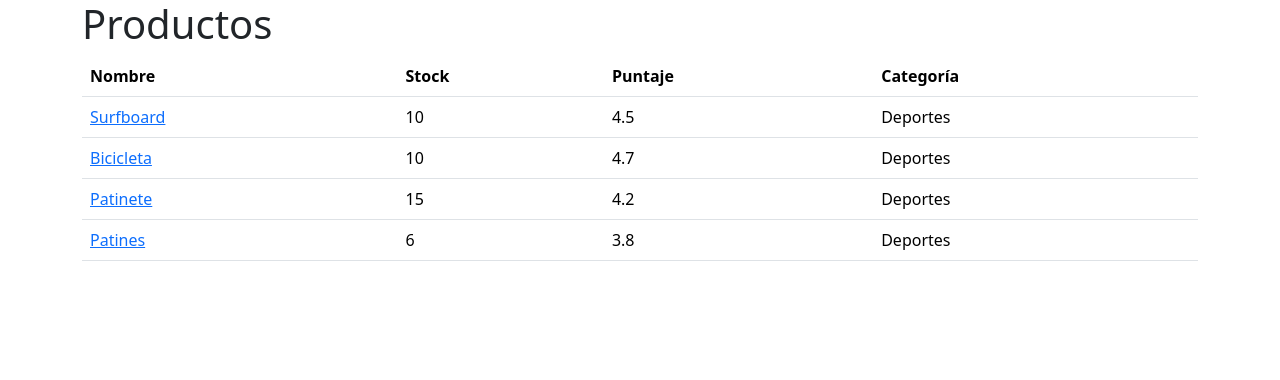
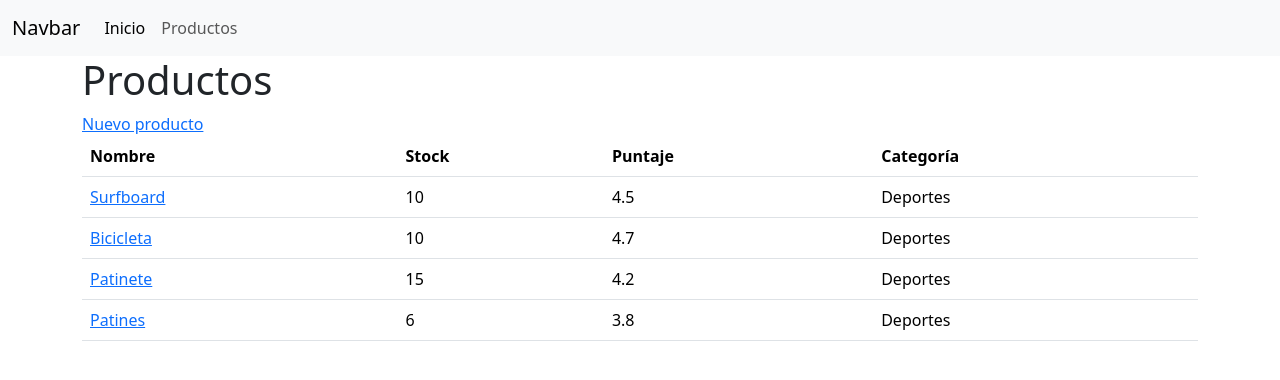
Before and after one commit to JoseFelixBL/curso-py, a Django app: page /productos/ in a window 1280 px wide. Shown: the top 380 px of the page. Run offline with Django 4.2, Linux system fonts and the light colour scheme; data comes from the database, SQL or seed files in the repository.

Commit message:
Barra de navegación

```diff
--- a/productly/productos/templates/index.html
+++ b/productly/productos/templates/index.html
@@ -2,6 +2,7 @@
 
 {% block content %}
 <h1>Productos</h1>
+<a href="{% url "productos:formulario" %}">Nuevo producto</a>
 
 <table class="table">
     <thead>
--- a/productly/templates/base.html
+++ b/productly/templates/base.html
@@ -10,6 +10,24 @@
 </head>
 
 <body>
+    <nav class="navbar navbar-expand-lg bg-body-tertiary">
+        <div class="container-fluid">
+          <a class="navbar-brand" href="#">Navbar</a>
+          <button class="navbar-toggler" type="button" data-bs-toggle="collapse" data-bs-target="#navbarNav" aria-controls="navbarNav" aria-expanded="false" aria-label="Toggle navigation">
+            <span class="navbar-toggler-icon"></span>
+          </button>
+          <div class="collapse navbar-collapse" id="navbarNav">
+            <ul class="navbar-nav">
+              <li class="nav-item">
+                <a class="nav-link active" aria-current="page" href="{% url "inicio" %}">Inicio</a>
+              </li>
+              <li class="nav-item">
+                <a class="nav-link" href="{% url "productos:index" %}">Productos</a>
+              </li>
+            </ul>
+          </div>
+        </div>
+      </nav>
     <div class="container">
         {% block content %}
 
```
